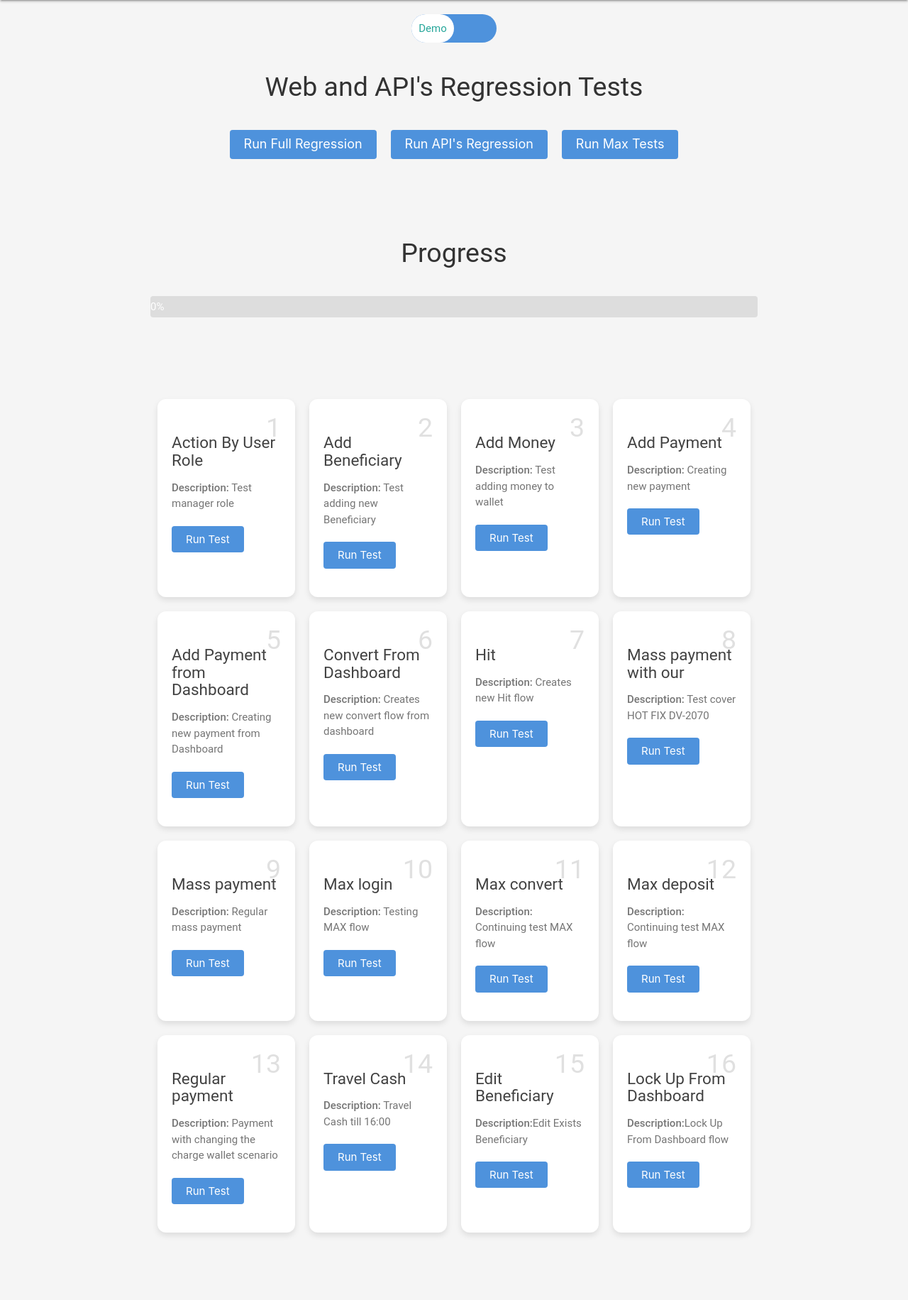
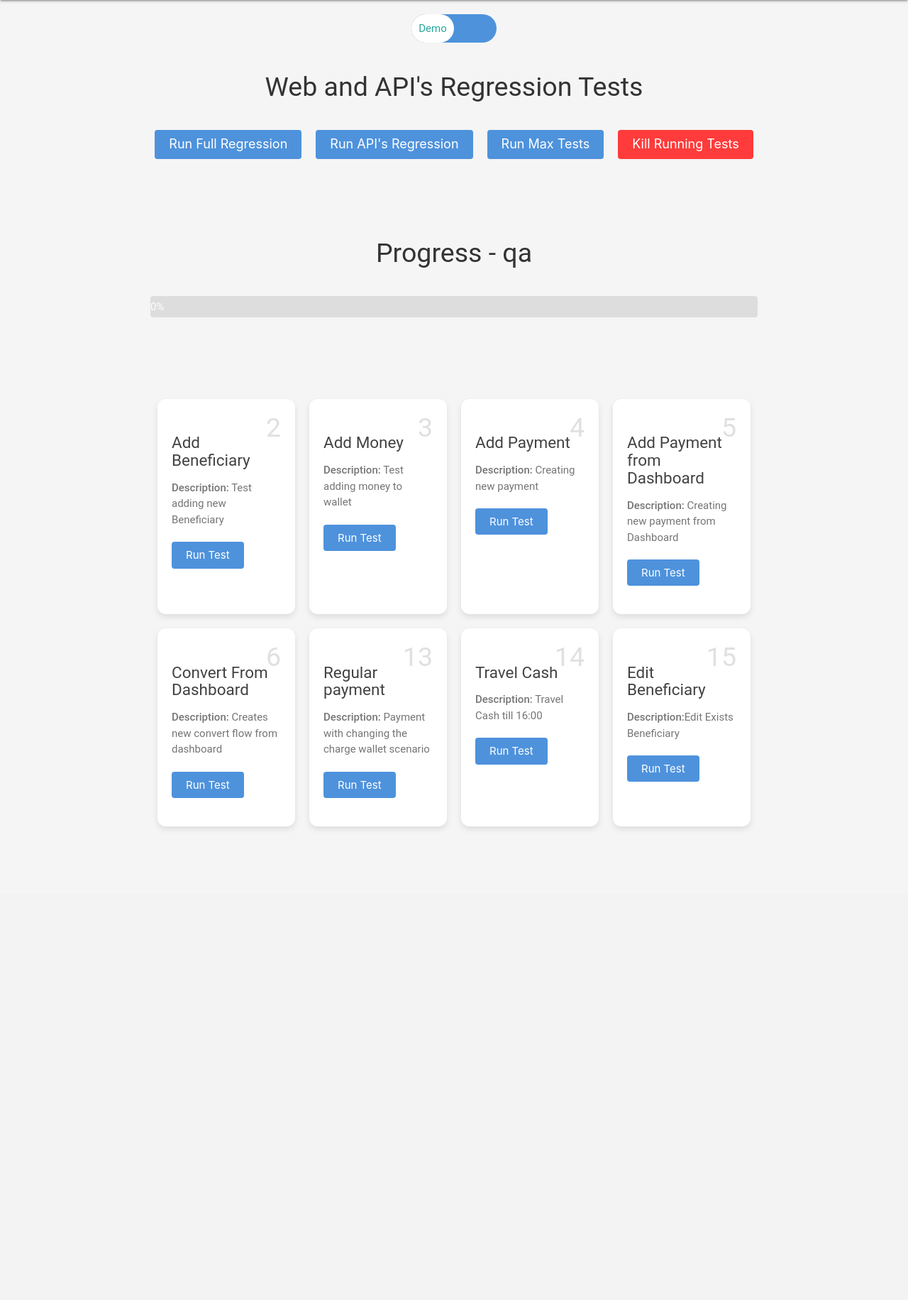
Before and after one commit to danielhasid/Automation, a Flask app: page / in a window 1280 px wide. Shown: the part 64-1895 px from the top of the page at 71% size. After the commit the page ends 1231 px from the top, so only its background shows below. Run offline with Flask 3, Linux system fonts and the light colour scheme.

Commit message:
Update tests.html

```diff
--- a/templates/tests.html
+++ b/templates/tests.html
@@ -208,6 +208,22 @@
             transform: translateY(-2px);
         }
 
+        .kill-tests-btn {
+            background-color: #ff3b3b;
+            color: white;
+            border: none;
+            border-radius: 4px;
+            padding: 10px 20px;
+            cursor: pointer;
+            font-size: 1.2rem;
+            transition: background-color 0.3s, transform 0.3s;
+        }
+
+        .kill-tests-btn:hover {
+            background-color: #c23030;
+            transform: translateY(-2px);
+        }
+
         .progress-bar {
             width: 100%;
             background-color: #ddd;
@@ -268,12 +284,13 @@
         <button class="run-full-regression-btn" data-test="run_full_regression">Run Full Regression</button>
         <button class="run-full-regression-btn" data-test="run_api_regression">Run API's Regression</button>
         <button class="run-full-regression-btn" data-test="run_max_regression">Run Max Tests</button>
+        <button class="kill-tests-btn" id="killTestsBtn">Kill Running Tests</button>
     </div>
 
-    <div class="result"></div>
+    <div class="result" id="resultDiv"></div>
 
     <div class="container">
-        <h1 class="dashboard-title">Progress</h1>
+        <h1 class="dashboard-title" id="progressTitle">Progress</h1>
         <div class="progress-bar" id="progressBar">
             <div class="progress-bar-inner" id="progressBarInner">0%</div>
         </div>
@@ -346,21 +363,21 @@
                 <div class="result"></div>
             </li>
             <li class="rubric-to-hide">
-                <h2>10</h2>
+                <h2>10</h3>
                 <h3>Max login</h3>
                 <p><strong>Description:</strong> Testing MAX flow</p>
                 <button class="run-test-btn" data-test="test_max_login">Run Test</button>
                 <div class="result"></div>
             </li>
             <li class="rubric-to-hide">
-                <h2>11</h2>
+                <h2>11</h3>
                 <h3>Max convert</h3>
                 <p><strong>Description:</strong> Continuing test MAX flow</p>
                 <button class="run-test-btn" data-test="test_max_convert">Run Test</button>
                 <div class="result"></div>
             </li>
             <li class="rubric-to-hide">
-                <h2>12</h2>
+                <h2>12</h3>
                 <h3>Max deposit</h3>
                 <p><strong>Description:</strong> Continuing test MAX flow</p>
                 <button class="run-test-btn" data-test="test_max_deposit">Run Test</button>
@@ -401,7 +418,7 @@
     <script src="https://cdnjs.cloudflare.com/ajax/libs/materialize/1.0.0/js/materialize.min.js"></script>
     <script>
         $(document).ready(function() {
-            let currentMode = 'demo'; // Default mode
+            let currentMode = 'qa'; // Default mode
 
             function createDownloadLink(content, filename, text) {
                 const link = document.createElement('a');
@@ -424,6 +441,11 @@
                 }
             }
 
+            function updateDashboardTitle() {
+                console.log(`Updating dashboard title to: Progress - ${currentMode}`);
+                $('#progressTitle').text(`Progress - ${currentMode}`);
+            }
+
             $('#modeToggle').click(function() {
                 $(this).toggleClass('active');
                 if ($(this).hasClass('active')) {
@@ -434,6 +456,7 @@
                         success: function(response) {
                             console.log('Switched to QA mode');
                             toggleRubrics();
+                            updateDashboardTitle();
                         },
                         error: function(xhr, status, error) {
                             console.log('Error switching to QA mode: ' + xhr.responseText);
@@ -447,6 +470,7 @@
                         success: function(response) {
                             console.log('Switched to Demo mode');
                             toggleRubrics();
+                            updateDashboardTitle();
                         },
                         error: function(xhr, status, error) {
                             console.log('Error switching to Demo mode: ' + xhr.responseText);
@@ -564,6 +588,24 @@
                 });
             });
 
+            $('#killTestsBtn').click(function() {
+                $.ajax({
+                    url: '/kill_tests',
+                    type: 'POST',
+                    success: function(response) {
+                        console.log('Successfully killed the running tests');
+                        resetProgressBar();
+                        const logMessage = `Process killed in ${currentMode} mode.`;
+                        $('#logWindow').show().append(`<br>${logMessage}`);
+                        $('#resultDiv').html('<span class="result fail">Tests were killed.</span>');
+                    },
+                    error: function(xhr, status, error) {
+                        console.log('Error killing the tests: ' + xhr.responseText);
+                        $('#resultDiv').html('<span class="result fail">An error occurred while killing the tests: ' + xhr.responseText + '</span>');
+                    }
+                });
+            });
+
             // Handle Run Test button click
             $('.run-test-btn').click(function() {
                 var button = $(this);
@@ -592,9 +634,9 @@
 
             // Initial call to set visibility based on default mode
             toggleRubrics();
+            updateDashboardTitle();
         });
     </script>
-
 </body>
 
 </html>
```
